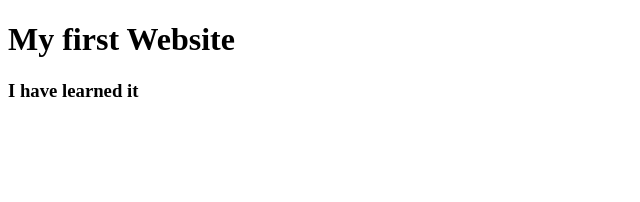
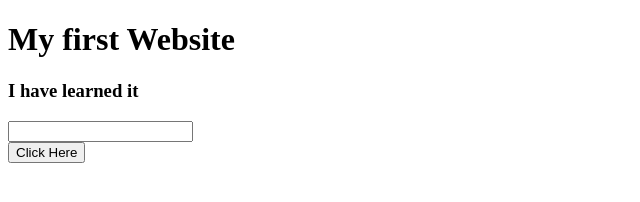
Before and after one commit to Ajoy-123/My-First-Website, a plain HTML site: page index.html in a window 1280 px wide. Shown: the whole page, without its empty margins (0-640 px from the left). Drawn offline with Linux system fonts and the light colour scheme.

Commit message:
Done adding button

```diff
--- a/index.html
+++ b/index.html
@@ -8,5 +8,9 @@
 <body>
     <h1>My first Website</h1>
     <h3>I have learned it</h3>
+    <input type="text">
+    <br>
+    <button>Click Here</button>
+
 </body>
 </html>
```
